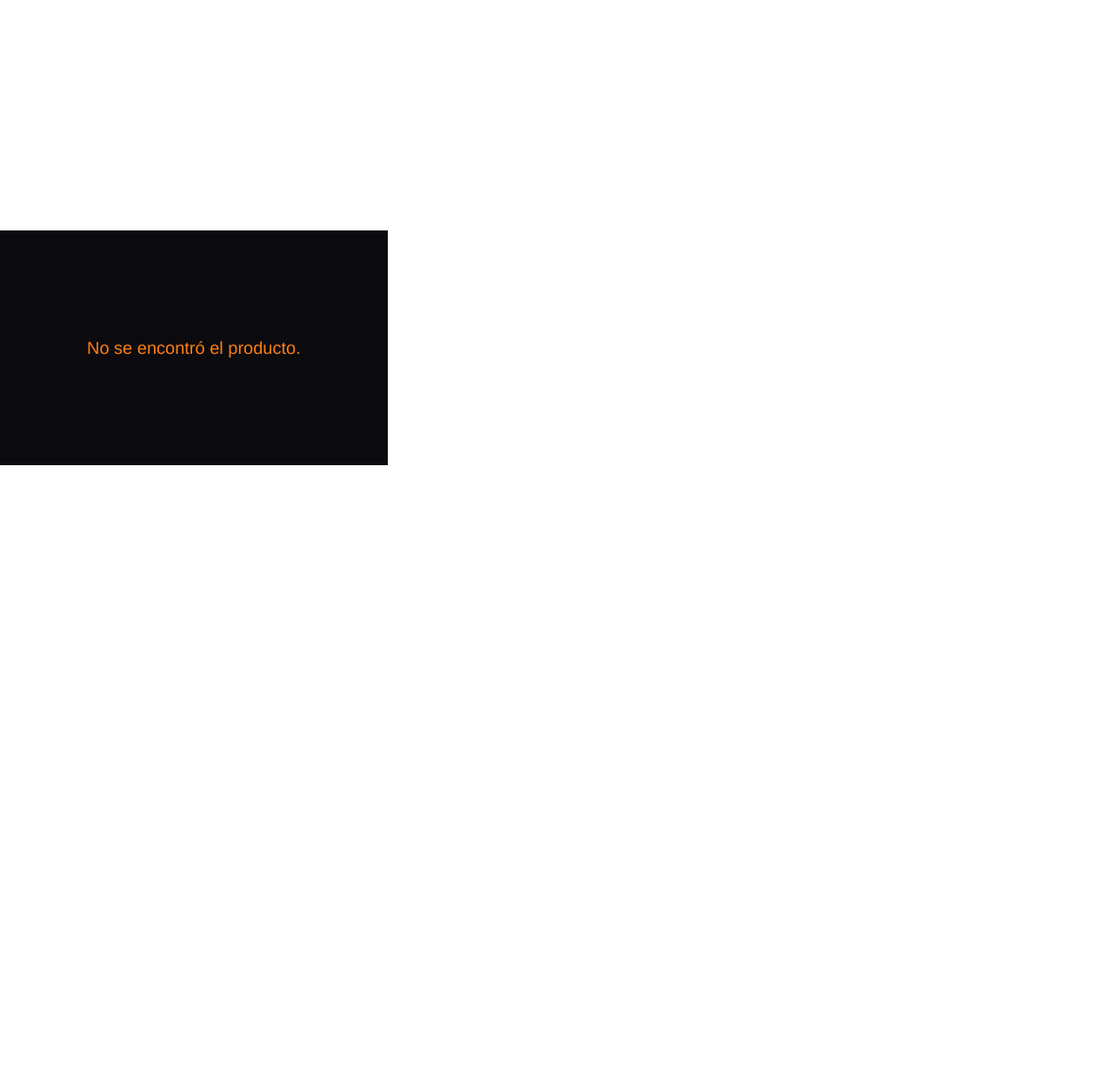
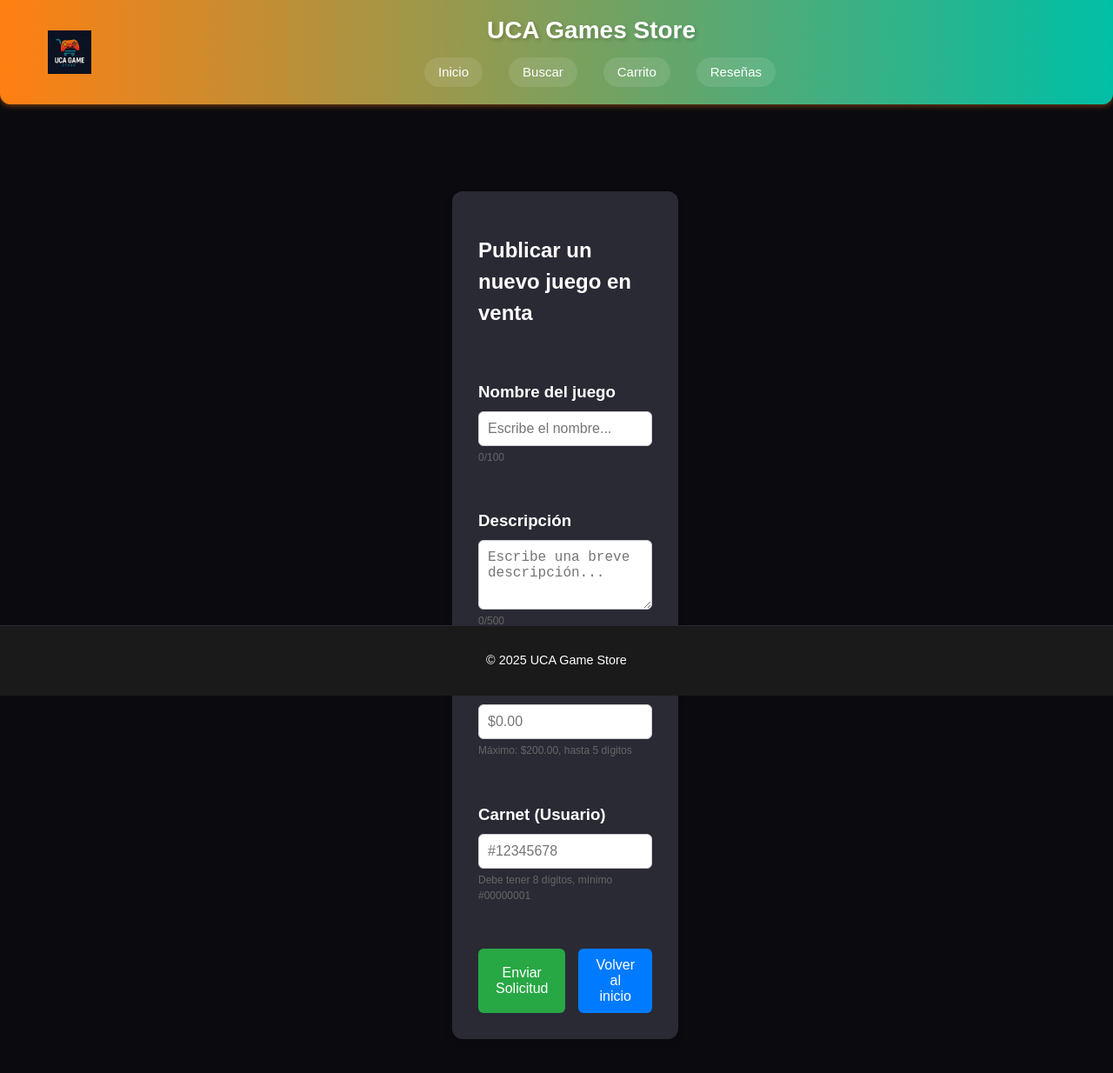
Before and after one commit to Gerardo2006/UCA_Game_Store, a React (Vite) app in the folder FE/: page /vender in a window 1280 px wide. Shown: the top 1234 px of the page at 87% size. Before the commit the page ends 800 px from the top, so only its background shows below. Built offline with nearby package versions, Linux system fonts and the light colour scheme.

Commit message:
Feat: Mejorando el jsx y el css

```diff
--- a/FE/src/Vender/venta.css
+++ b/FE/src/Vender/venta.css
@@ -1,73 +1,111 @@
-.Juego-producto {
+.Venta {
+  font-family: Arial, sans-serif;
+  background-color: #0b0b0f;
+  min-height: 100vh;
   display: flex;
   flex-direction: column;
-  align-items: center;
-  padding: 2rem;
+  padding: 200px 500px 100px;
 }
 
-.Juego-imagen {
-  width: 250px;
-  border-radius: 10px;
-  box-shadow: 0 0 10px rgba(0,0,0,0.2);
-  margin-bottom: 2rem;
+.Inicio-header {
+  display: flex;
+  justify-content: space-between;
+  align-items: center;
+  padding: 15px 50px;
+  background-color: #1a1a1a;
+  color: white;
 }
 
-.Juego-cuadros {
-  display: grid;
-  grid-template-columns: repeat(3, 1fr);
-  gap: 1.5rem;
-  width: 100%;
-  max-width: 900px;
-  margin-bottom: 2rem;
+.Inicio-logo img { height: 50px; }
+
+.header-content h1 { margin: 0; }
+
+.header-content nav a {
+  margin-left: 20px;
+  color: white;
+  text-decoration: none;
 }
 
-.Juego-cuadro {
-  background-color: #ffffff;
-  border-radius: 12px;
-  padding: 1.5rem;
-  box-shadow: 0 2px 10px rgba(0,0,0,0.15);
-  text-align: center;
-  transition: transform 0.2s ease;
+.header-content nav a.activo {
+  font-weight: bold;
+  text-decoration: underline;
 }
 
-.Juego-cuadro:hover {
-  transform: translateY(-5px);
+/* Contenedor centrado */
+.Venta-contenido {
+  display: flex;
+  justify-content: center;
+  align-items: center;
+  padding: 20px;
+  flex: 1;
 }
 
-.Juego-cuadro h3 {
-  color: #333;
-  margin-bottom: 0.5rem;
+/* Contenedor de los cuadros */
+.Juego-cuadros {
+  display: flex;
+  flex-direction: column;
+  gap: 20px;
+  width: 100%;
+  max-width: 500px;
+  background-color:#2a2a35;
+  padding: 30px;
+  border-radius: 12px;
+  box-shadow: 0 4px 10px rgba(0,0,0,0.1);
 }
 
-.Juego-cuadro p {
-  color: #555;
-  font-size: 1.1rem;
+/* Cada cuadro */
+.Juego-cuadro { display: flex; flex-direction: column; text-align: left; }
+.Juego-cuadro h3 { margin-bottom: 8px; color: #ffffff; }
+.Juego-cuadro input,
+.Juego-cuadro textarea {
+  padding: 10px;
+  font-size: 16px;
+  border-radius: 6px;
+  border: 1px solid #ccc;
+  width: 100%;
+  box-sizing: border-box;
 }
+.Juego-cuadro textarea { resize: vertical; min-height: 80px; }
 
+.contador { font-size: 12px; color: #666; margin-top: 4px; }
+
+/* Botones */
 .Juego-botones {
   display: flex;
-  gap: 1rem;
+  justify-content: center;
+  gap: 15px;
+  margin-top: 20px;
 }
+.Juego-botones button {
+  padding: 10px 20px;
+  font-size: 16px;
+  border: none;
+  border-radius: 6px;
+  cursor: pointer;
+  transition: background 0.2s ease;
+}
+.Juego-publicar { background-color: #28a745; color: white; }
+.Juego-publicar:hover { background-color: #218838; }
+.Juego-volver { background-color: #007bff; color: white; }
+.Juego-volver:hover { background-color: #0056b3; }
 
-.Juego-botones button {
-  background-color: #0077ff;
+/* Notificaciones */
+.Juego-toast {
+  position: fixed;
+  bottom: 20px;
+  left: 50%;
+  transform: translateX(-50%);
+  padding: 15px 25px;
+  border-radius: 8px;
+  font-weight: bold;
+}
+.toast-advertencia { background-color: #ffc107; color: #333; }
+.toast-exito { background-color: #28a745; color: white; }
+
+/* Footer */
+.Inicio-footer {
+  background-color: #1a1a1a;
   color: white;
-  border: none;
-  border-radius: 10px;
-  padding: 0.7rem 1.5rem;
-  cursor: pointer;
-  font-size: 1rem;
-  transition: background-color 0.2s ease;
+  text-align: center;
+  padding: 15px 0;
 }
-
-.Juego-botones button:hover {
-  background-color: #005fcc;
-}
-
-.Juego-volver {
-  background-color: #555;
-}
-
-.Juego-volver:hover {
-  background-color: #333;
-}
--- a/FE/src/Vender/venta.jsx
+++ b/FE/src/Vender/venta.jsx
@@ -1,33 +1,90 @@
-import { useLocation, useNavigate } from 'react-router-dom'
 import { useState } from 'react'
+import { useNavigate } from 'react-router-dom'
 import './venta.css'
 import logo from '../assets/logo.png'
 
 function Venta() {
-  const { state: producto } = useLocation()
   const navigate = useNavigate()
+
+  const [nombre, setNombre] = useState('')
+  const [descripcion, setDescripcion] = useState('')
+  const [precio, setPrecio] = useState('')
+  const [carnet, setCarnet] = useState('')
   const [notificacion, setNotificacion] = useState({ mostrar: false, mensaje: '', tipo: '' })
 
-  if (!producto) return <p className="Juego-error">No se encontró el producto.</p>
+  const mostrarNotificacion = (mensaje, tipo) => {
+    setNotificacion({ mostrar: true, mensaje, tipo })
+    setTimeout(() => setNotificacion({ mostrar: false, mensaje: '', tipo: '' }), 3000)
+  }
 
-  const agregarAlCarrito = () => {
-    const carritoActual = JSON.parse(localStorage.getItem('carrito') || '[]')
-    const juegoExiste = carritoActual.find(item => item.id === producto.id)
+  const manejarPublicacion = () => {
+    const valorNumerico = parseFloat(precio.replace('$', '')) || 0
+    const valorCarnet = carnet.replace('#', '')
 
-    if (!juegoExiste) {
-      const nuevoCarrito = [...carritoActual, producto]
-      localStorage.setItem('carrito', JSON.stringify(nuevoCarrito))
+    if (!nombre || !descripcion || !precio || !carnet) {
+      mostrarNotificacion('Completa todos los campos antes de publicar.', 'advertencia')
+      return
+    }
 
-      setNotificacion({ mostrar: true, mensaje: '¡Producto agregado al carrito!', tipo: 'exito' })
-      setTimeout(() => setNotificacion({ mostrar: false, mensaje: '', tipo: '' }), 3000)
-    } else {
-      setNotificacion({ mostrar: true, mensaje: 'Este juego ya está en tu carrito', tipo: 'advertencia' })
-      setTimeout(() => setNotificacion({ mostrar: false, mensaje: '', tipo: '' }), 3000)
+    if (valorNumerico <= 0) {
+      mostrarNotificacion('El precio debe ser mayor que 0.', 'advertencia')
+      return
     }
+
+    if (valorNumerico > 200) {
+      mostrarNotificacion('El precio máximo permitido es $200.00.', 'advertencia')
+      return
+    }
+
+    if (!/^\d{8}$/.test(valorCarnet) || valorCarnet === '00000000') {
+      mostrarNotificacion('El carnet debe tener 8 dígitos y no puede ser 00000000.', 'advertencia')
+      return
+    }
+
+    mostrarNotificacion('Solicitud enviada con éxito', 'exito')
+
+    // Limpiar campos
+    setNombre('')
+    setDescripcion('')
+    setPrecio('')
+    setCarnet('')
+  }
+
+  const manejarCambioPrecio = (e) => {
+    let valor = e.target.value.replace('$', '')
+
+    if (!/^[0-9]*\.?[0-9]*$/.test(valor)) return
+    if (valor.startsWith('-')) return
+
+    if (valor.includes('.')) {
+      const [entero, decimal] = valor.split('.')
+      if (decimal.length > 2) return
+    }
+
+    if (valor.replace('.', '').length > 5) return
+    if (parseFloat(valor) > 200) valor = '200.00'
+    if (/^0\d+/.test(valor)) valor = parseFloat(valor).toString()
+
+    setPrecio(valor ? `$${valor}` : '')
+  }
+
+  const manejarCambioNombre = (e) => {
+    if (e.target.value.length <= 100) setNombre(e.target.value)
+  }
+
+  const manejarCambioDescripcion = (e) => {
+    if (e.target.value.length <= 500) setDescripcion(e.target.value)
+  }
+
+  const manejarCambioCarnet = (e) => {
+    let valor = e.target.value.replace('#', '')
+    if (!/^\d*$/.test(valor) || valor.length > 8) return
+    if (valor === '00000000') valor = '00000001'
+    setCarnet(valor ? `#${valor}` : '')
   }
 
   return (
-    <main className="Juego">
+    <main className="Venta">
       <header className="Inicio-header">
         <div className="Inicio-logo">
           <img src={logo} alt="Logo UCA Games Store" />
@@ -38,42 +95,70 @@ function Venta() {
             <a href="/">Inicio</a>
             <a href="#buscar">Buscar</a>
             <a href="/carrito">Carrito</a>
-            <a href="#reseñas">Reseñas</a>
+            <a href="#reseñas" >Reseñas</a>
           </nav>
         </div>
       </header>
 
-      <section className="Juego-producto">
-        <img className="Juego-imagen" src={producto.imagen} alt={producto.nombre} />
+      <section className="Venta-contenido">
+        <div className="Juego-cuadros">
+          <h2>Publicar un nuevo juego en venta</h2>
 
-        <div className="Juego-cuadros">
           <div className="Juego-cuadro">
             <h3>Nombre del juego</h3>
-            <p>{producto.nombre}</p>
+            <input
+              type="text"
+              placeholder="Escribe el nombre..."
+              value={nombre}
+              onChange={manejarCambioNombre}
+            />
+            <p className="contador">{nombre.length}/100</p>
           </div>
 
           <div className="Juego-cuadro">
             <h3>Descripción</h3>
-            <p>{producto.descripcion}</p>
+            <textarea
+              placeholder="Escribe una breve descripción..."
+              value={descripcion}
+              onChange={manejarCambioDescripcion}
+            ></textarea>
+            <p className="contador">{descripcion.length}/500</p>
           </div>
 
           <div className="Juego-cuadro">
             <h3>Precio</h3>
-            <p>${producto.precio.toFixed(2)}</p>
+            <input
+              type="text"
+              placeholder="$0.00"
+              value={precio}
+              onChange={manejarCambioPrecio}
+            />
+            <p className="contador">Máximo: $200.00, hasta 5 dígitos</p>
+          </div>
+
+          <div className="Juego-cuadro">
+            <h3>Carnet (Usuario)</h3>
+            <input
+              type="text"
+              placeholder="#12345678"
+              value={carnet}
+              onChange={manejarCambioCarnet}
+            />
+            <p className="contador">Debe tener 8 dígitos, mínimo #00000001</p>
+          </div>
+
+          <div className="Juego-botones">
+            <button className="Juego-publicar" onClick={manejarPublicacion}>Enviar Solicitud</button>
+            <button className="Juego-volver" onClick={() => navigate('/')}>Volver al inicio</button>
           </div>
         </div>
 
-        <div className="Juego-botones">
-          <button onClick={agregarAlCarrito}>Agregar al carrito</button>
-          <button className="Juego-volver" onClick={() => navigate('/')}>Volver al inicio</button>
-        </div>
+        {notificacion.mostrar && (
+          <div className={`Juego-toast ${notificacion.tipo === 'advertencia' ? 'toast-advertencia' : 'toast-exito'}`}>
+            {notificacion.mensaje}
+          </div>
+        )}
       </section>
-
-      {notificacion.mostrar && (
-        <div className={`Juego-toast ${notificacion.tipo === 'advertencia' ? 'toast-advertencia' : ''}`}>
-          {notificacion.mensaje}
-        </div>
-      )}
 
       <footer className="Inicio-footer">
         <p>© 2025 UCA Game Store</p>
```
